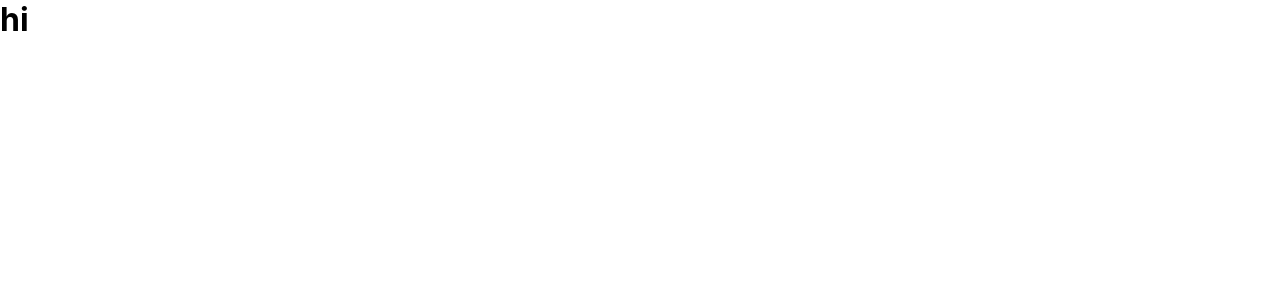
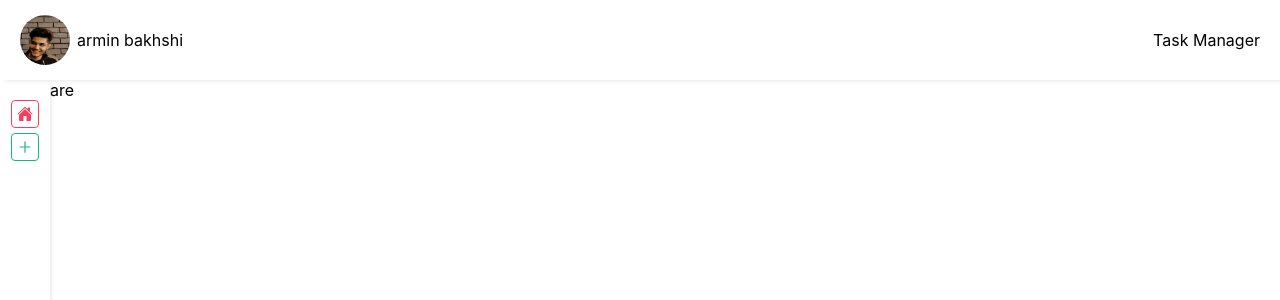
Before and after one commit to armin-bkh/taskmanager-app, a React (Create React App) app: page / in a window 1280 px wide. Shown: the top 300 px of the page. Built offline with nearby package versions, Linux system fonts and the light colour scheme.

Commit message:
create Layout, Header, SideBar components

```diff
--- a/package.json
+++ b/package.json
@@ -10,11 +10,14 @@
     "@types/node": "^16.11.25",
     "@types/react": "^17.0.39",
     "@types/react-dom": "^17.0.11",
+    "@types/styled-components": "^5.1.23",
+    "node-sass": "^7.0.1",
     "react": "^17.0.2",
     "react-dom": "^17.0.2",
     "react-icons": "^4.3.1",
     "react-router-dom": "^6.2.1",
     "react-scripts": "5.0.0",
+    "styled-components": "^5.3.3",
     "typescript": "^4.5.5",
     "web-vitals": "^2.1.4"
   },
--- a/src/App.tsx
+++ b/src/App.tsx
@@ -1,9 +1,10 @@
 import { Routes, Route } from 'react-router-dom';
+import Layout from './Layout/Layout';
 
 const App= () => {
   return (
     <Routes>
-      <Route path="/" element={<h1>hi</h1>} />
+      <Route path="/" element={<Layout>are</Layout>} />
     </Routes>
    );
 }
--- /dev/null
+++ b/src/Components/Header/Head.style.ts
@@ -0,0 +1,33 @@
+import styled from "styled-components";
+
+export const Head = styled.header`
+    grid-column: 1 / span 3;
+    display: flex;
+    align-items: center;
+    justify-content: space-between;
+    padding: 15px 20px;
+    box-shadow: 5px 0 5px #dbdbdb;
+
+    & .me{
+        display: flex;
+        align-items: center;
+
+        & img{
+            border-radius: 50%;
+            height: auto;
+            width: 50px;
+            margin-right: 7px;
+        }
+
+        @media screen and (max-width: 767px){
+            & img {
+                width: 30px;
+            }
+            font-size: 13px;
+        }
+    }
+
+    & .logo{
+
+    }
+`;
--- /dev/null
+++ b/src/Components/Header/Header.tsx
@@ -0,0 +1,16 @@
+import { Head } from "./Head.style";
+import Me from "../../Assets/Images/me.jpeg";
+
+const Header = () => {
+  return (
+    <Head>
+      <div className="me">
+        <img src={Me} alt="Me" />
+        armin bakhshi
+      </div>
+      <span className="logo">Task Manager</span>
+    </Head>
+  );
+};
+
+export default Header;
--- /dev/null
+++ b/src/Components/SideBar/Aside.style.ts
@@ -0,0 +1,53 @@
+import styled from "styled-components";
+
+export const Aside = styled.aside`
+  height: 100%;
+  padding: 20px 0;
+  box-shadow: 0 5px 5px #dbdbdb;
+  width: 50px;
+  display: flex;
+  justify-content: center;
+
+  & .navBar {
+    & .nav {
+      display: flex;
+      flex-flow: column wrap;
+      justify-content: center;
+    }
+  }
+`;
+
+export const NavItem = styled.li`
+  display: flex;
+  align-items: center;
+  justify-content: center;
+
+  &:not(:last-child) {
+    margin-bottom: 5px;
+  }
+
+  & a {
+    padding: 5px;
+    border-radius: 4px;
+    display: flex;
+    align-items: center;
+    justify-content: center;
+    transition: all 0.3s ease;
+
+    @media screen and (max-width: 767px){
+        font-size: 18px;
+    }
+
+    ${(props) => ({
+      border: `1px solid ${props.color}`,
+      color: props.color,
+    })}
+
+    &:hover {
+      ${(props) => ({
+        background: props.color,
+        color: "#fff",
+      })}
+    }
+  }
+`;
--- /dev/null
+++ b/src/Components/SideBar/SideBar.tsx
@@ -0,0 +1,27 @@
+import { Aside, NavItem } from "./Aside.style";
+import { IoHome } from "react-icons/io5";
+import { AiOutlinePlus } from "react-icons/ai";
+import { NavLink } from "react-router-dom";
+
+const links = [
+  { to: "/", icon: <IoHome />, color: "#f43f5e" },
+  { to: "/add-task", icon: <AiOutlinePlus />, color: "#10b981" },
+];
+
+const SideBar = () => {
+  return (
+    <Aside>
+      <nav className="navBar">
+        <ul className="nav">
+          {links.map((link) => (
+            <NavItem key={link.to} color={link.color}>
+              <NavLink to={link.to}>{link.icon}</NavLink>
+            </NavItem>
+          ))}
+        </ul>
+      </nav>
+    </Aside>
+  );
+};
+
+export default SideBar;
--- /dev/null
+++ b/src/Layout/Layout.tsx
@@ -0,0 +1,19 @@
+import Header from "../Components/Header/Header";
+import SideBar from "../Components/SideBar/SideBar";
+import { LayoutContainer } from "./LayoutContainer.style";
+
+interface layoutProps {
+  children: React.ReactChild;
+}
+
+const Layout = ({ children }: layoutProps) => {
+  return (
+    <LayoutContainer>
+      <Header />
+      <SideBar />
+      {children}
+    </LayoutContainer>
+  );
+};
+
+export default Layout;
--- /dev/null
+++ b/src/Layout/LayoutContainer.style.ts
@@ -0,0 +1,8 @@
+import styled from 'styled-components';
+
+export const LayoutContainer = styled.div`
+    display: grid;
+    grid-template-columns: auto 1fr 1fr;
+    grid-template-rows: auto 1fr;
+    height: 100vh;
+`
```
Also changed, not shown: src/Assets/Images/me.jpeg (added), 1 other file (tests, documents, lock files or other folders).
